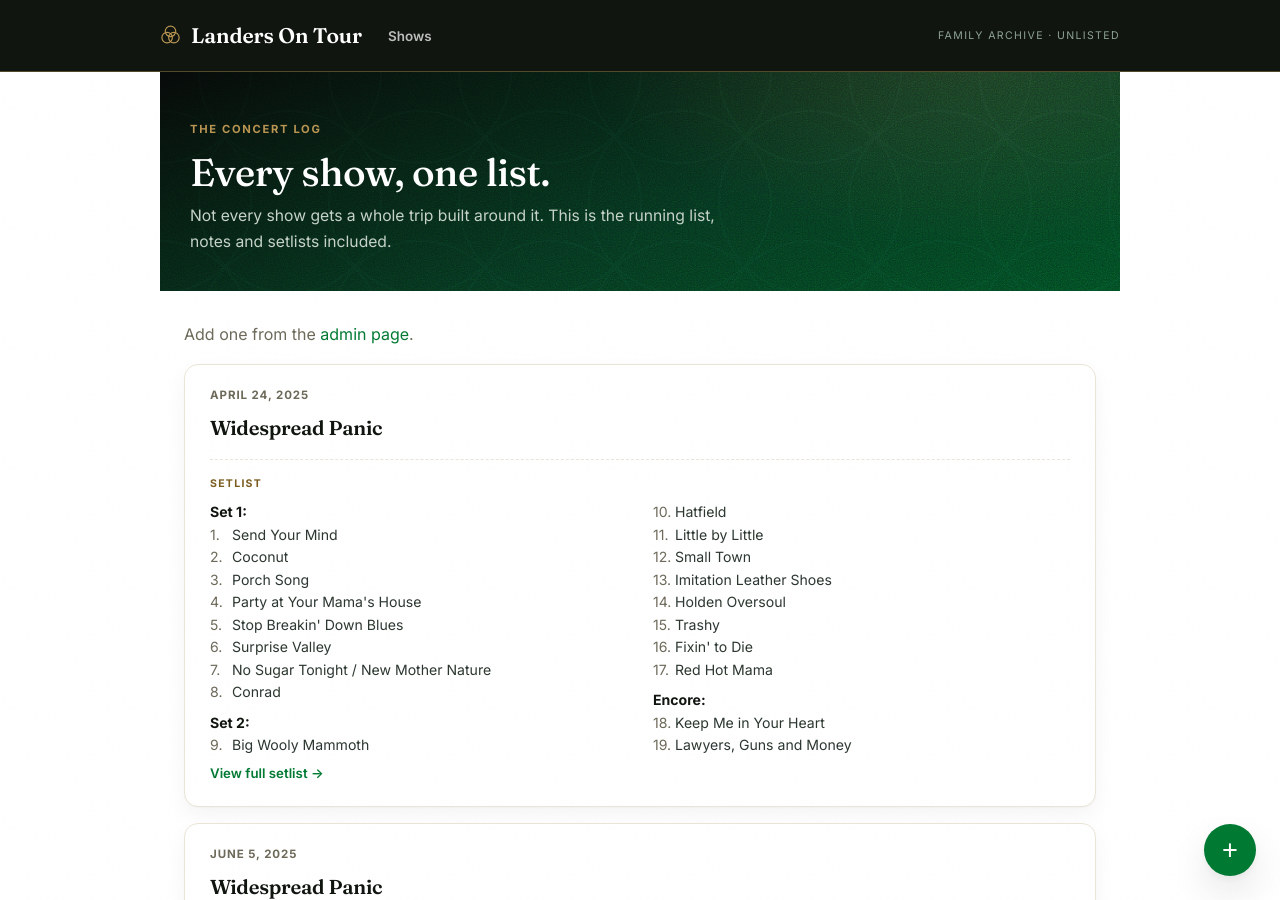
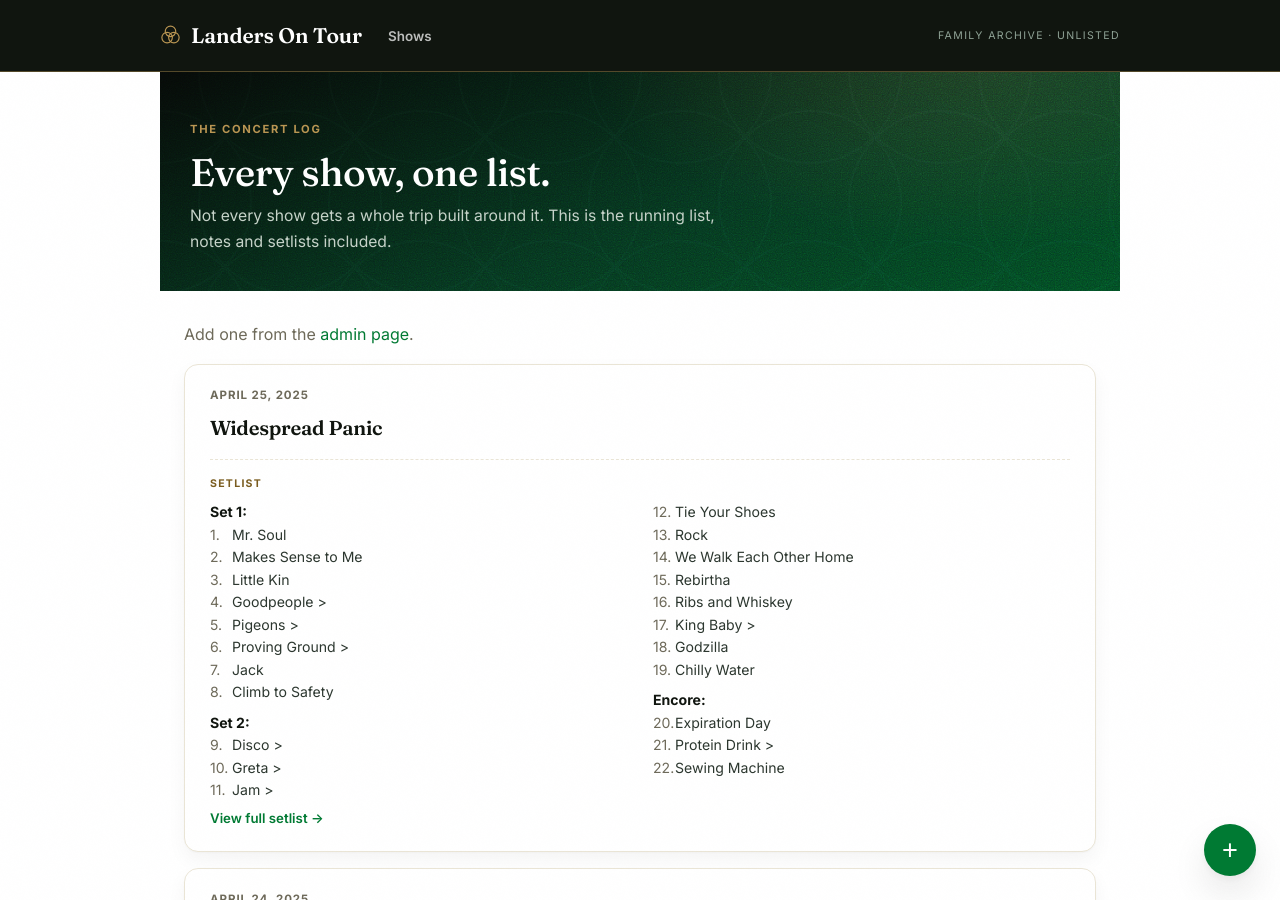
Before and after one commit to bmlanders/adventures, a Jekyll site: the page built from shows/index.html, in a window 1280 px wide and 900 px high. Built offline with Jekyll 4.4.1, drawn with Linux system fonts in a browser that asks for light colours.

Commit message:
Log show: Widespread Panic on 2025-04-25

```diff
--- a/shows/index.html
+++ b/shows/index.html
@@ -14,6 +14,42 @@
 
 <div class="shows-list">
 <!-- SHOWS_START -->
+<div class="show-entry" id="2025-04-25-widespread-panic">
+  <div class="show-date">April 25, 2025</div>
+  <h3>Widespread Panic</h3>
+  <div class="setlist">
+    <div class="setlist-lbl">Setlist</div>
+    <ol class="setlist-list">
+      <li class="setlist-set">Set 1:</li>
+      <li>Mr. Soul</li>
+      <li>Makes Sense to Me</li>
+      <li>Little Kin</li>
+      <li>Goodpeople &gt;</li>
+      <li>Pigeons &gt;</li>
+      <li>Proving Ground &gt;</li>
+      <li>Jack</li>
+      <li>Climb to Safety</li>
+      <li class="setlist-set">Set 2:</li>
+      <li>Disco &gt;</li>
+      <li>Greta &gt;</li>
+      <li>Jam &gt;</li>
+      <li>Tie Your Shoes</li>
+      <li>Rock</li>
+      <li>We Walk Each Other Home</li>
+      <li>Rebirtha</li>
+      <li>Ribs and Whiskey</li>
+      <li>King Baby &gt;</li>
+      <li>Godzilla</li>
+      <li>Chilly Water</li>
+      <li class="setlist-set">Encore:</li>
+      <li>Expiration Day</li>
+      <li>Protein Drink &gt;</li>
+      <li>Sewing Machine</li>
+    </ol>
+  </div>
+  <a class="show-trip-link" href="https://www.setlist.fm/setlist/widespread-panic/2025/ascend-amphitheater-nashville-tn-635dbe63.html" target="_blank" rel="noopener">View full setlist &rarr;</a>
+</div>
+
 <div class="show-entry" id="2025-04-24-widespread-panic">
   <div class="show-date">April 24, 2025</div>
   <h3>Widespread Panic</h3>
```
